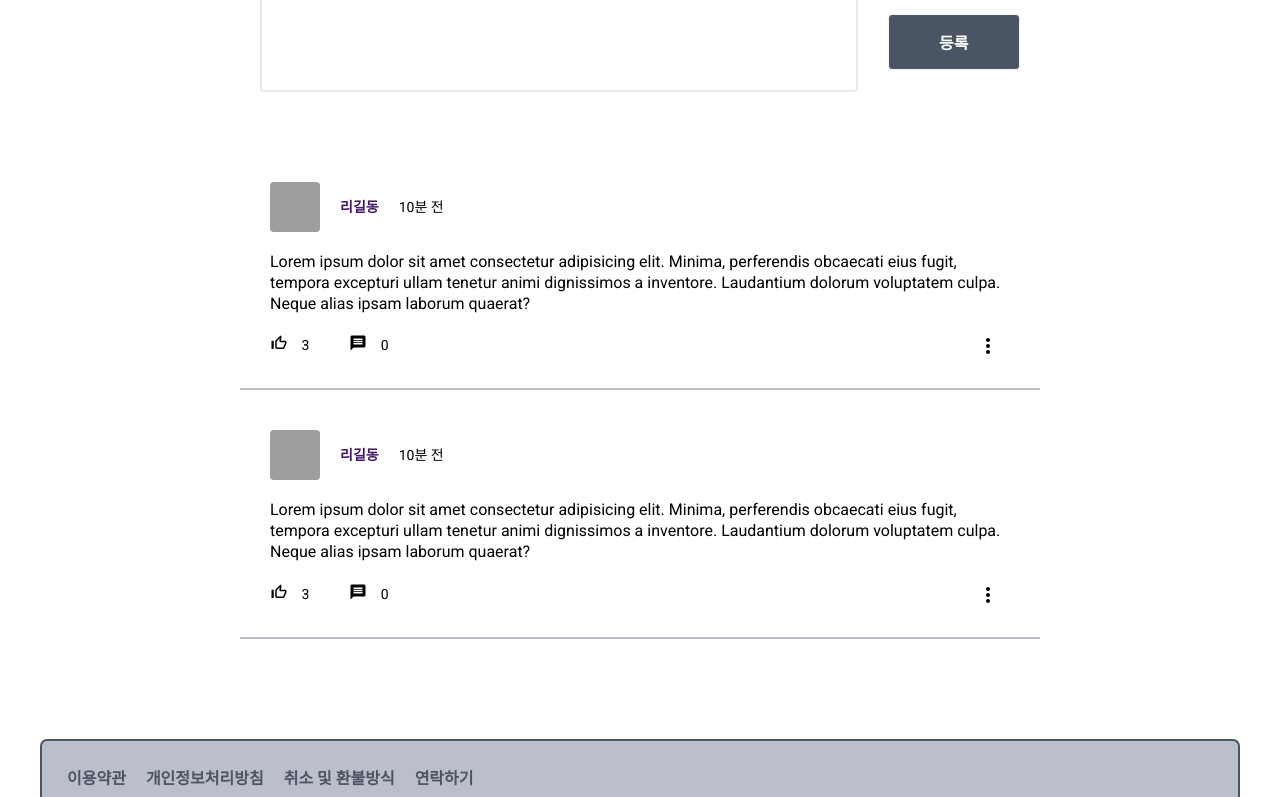
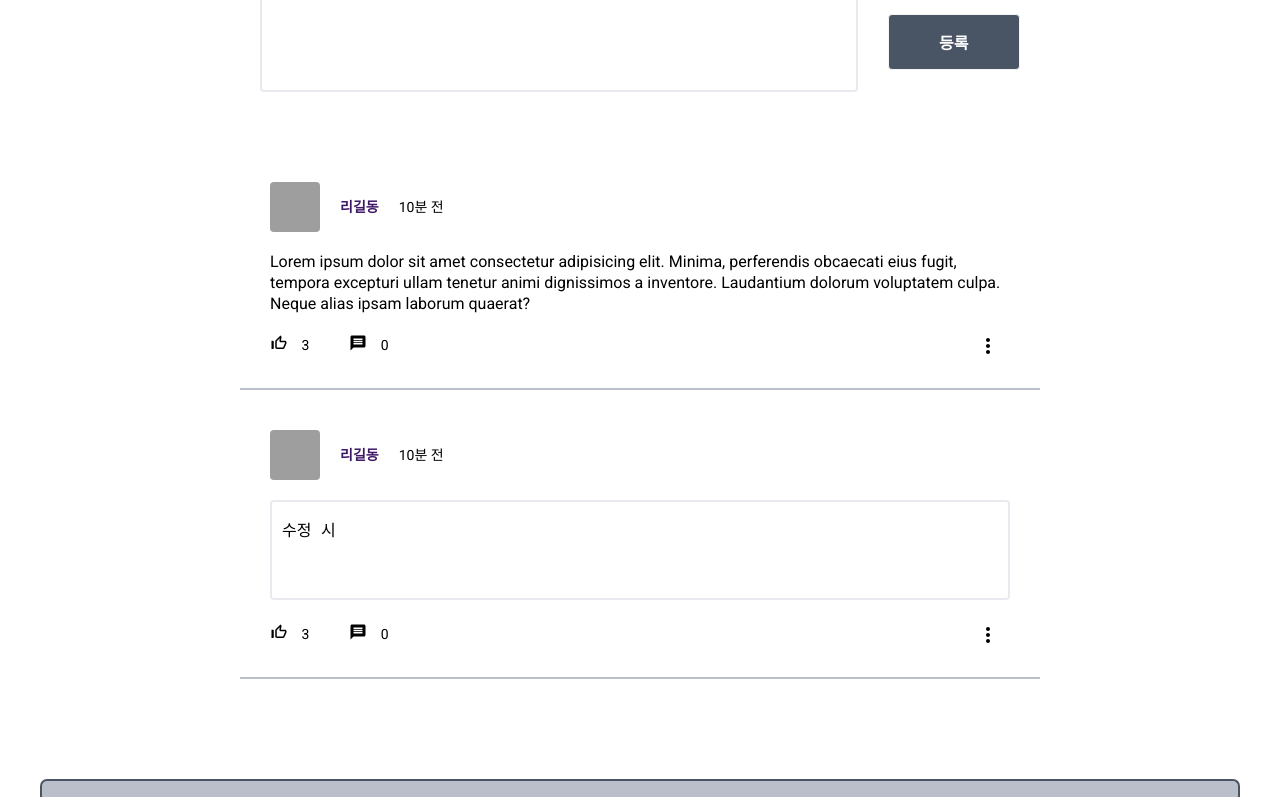
Before and after one commit to Develing1991/my-portfolio, a Next.js app: page /community/detail/1 in a window 1280 px wide. Shown: the part 1044-1841 px from the top of the page. Built offline with nearby package versions, Linux system fonts and the light colour scheme; grey boxes are pictures that could not be loaded.

Commit message:
코멘트 수정시 보여줄 area생성

```diff
--- a/src/components/pages/community/detail/CommunityDetailPage.presenter.tsx
+++ b/src/components/pages/community/detail/CommunityDetailPage.presenter.tsx
@@ -125,10 +125,7 @@ export default function CommunityDetailPagePresenter() {
 								<div className="name">리길동</div>
 								<div className="time">10분 전</div>
 							</S.CommentUser>
-							<S.CommentContent>
-								Lorem ipsum dolor sit amet consectetur adipisicing elit. Minima, perferendis obcaecati eius fugit, tempora excepturi ullam tenetur animi dignissimos a inventore. Laudantium dolorum
-								voluptatem culpa. Neque alias ipsam laborum quaerat?
-							</S.CommentContent>
+							<S.CommentTextArea defaultValue={'수정 시'} />
 							<S.CommentReact>
 								<div className="left">
 									<div className="like">
--- a/src/components/pages/community/detail/CommunityDetailPage.styles.ts
+++ b/src/components/pages/community/detail/CommunityDetailPage.styles.ts
@@ -215,7 +215,8 @@ export const ContentTextArea = styled.textarea`
 	width: 100%;
 	border: 2px solid var(--color-primary-dp2);
 	border-radius: 4px;
-	padding: 20px 10px;
+	padding: 15px 10px;
+	font-size: var(--font-medium);
 	@media screen and (max-width: 800px) {
 		flex-basis: 80%;
 	}
@@ -299,6 +300,18 @@ export const CommentContent = styled.p`
 	line-height: 1.3;
 	margin: 20px 0;
 `;
+export const CommentTextArea = styled.textarea`
+	margin: 20px 0;
+	height: 100px;
+	width: 100%;
+	border: 2px solid var(--color-primary-dp2);
+	border-radius: 4px;
+	padding: 15px 10px;
+	font-size: var(--font-medium);
+	&:focus {
+		background-color: var(--color-primary-dp1);
+	}
+`;
 export const CommentReact = styled.div`
 	display: flex;
 	justify-content: space-between;
```
